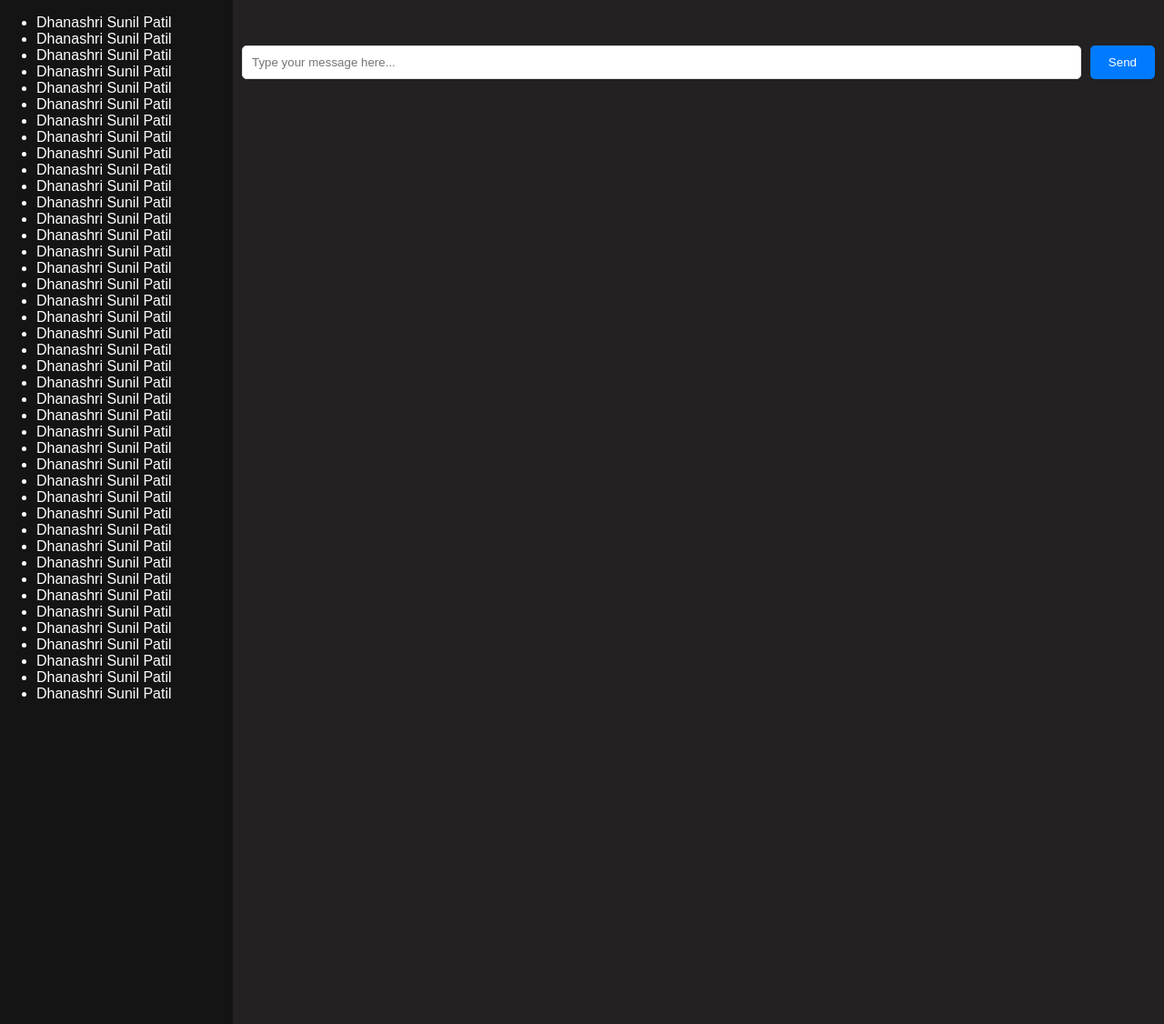
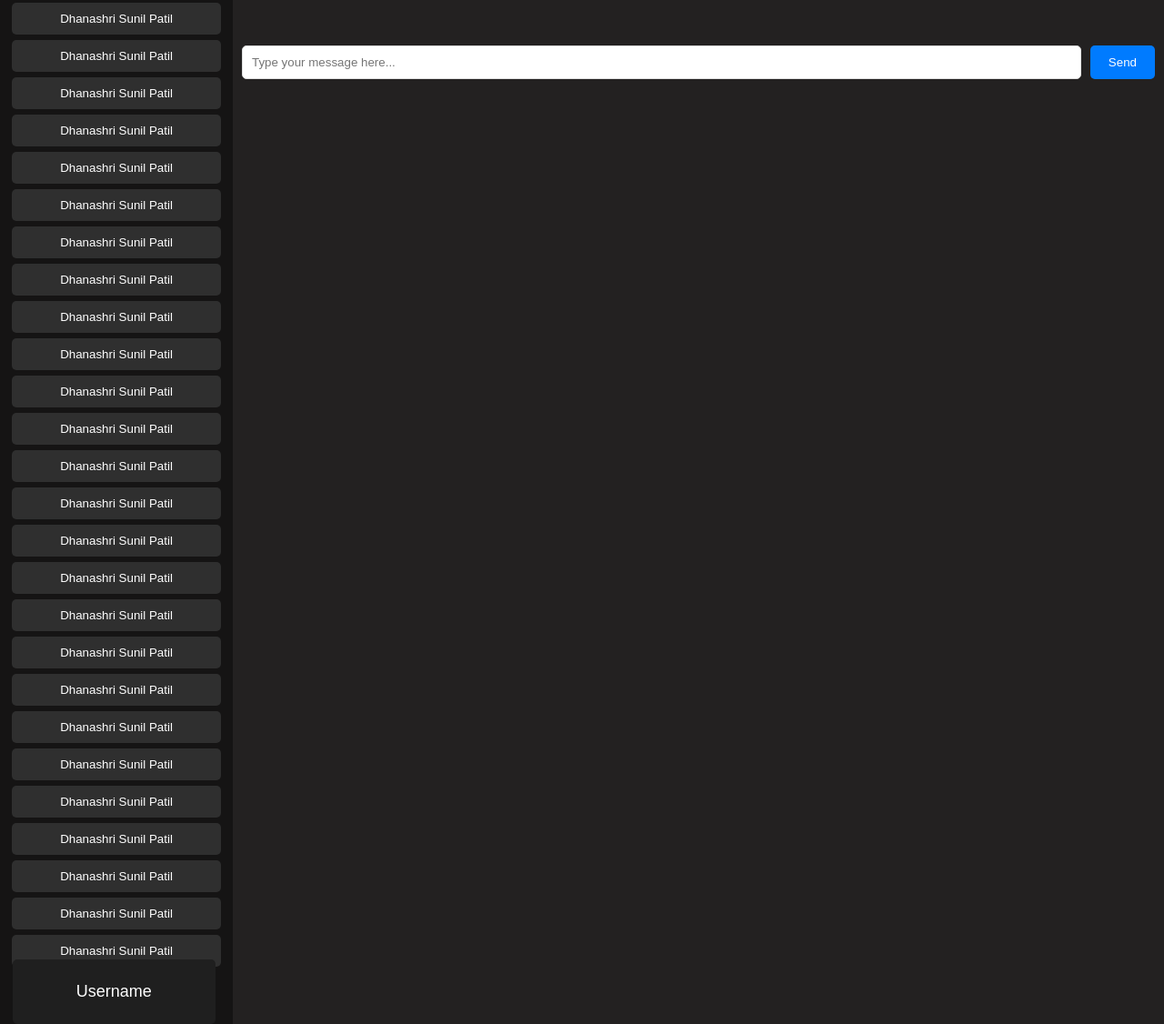
Before and after one commit to Naman7214/Career-Guidance, a Flask app: template templates/chat.html in a window 1280 px wide. Shown: the whole page at 91% size. Run offline with Flask 3, Linux system fonts and the light colour scheme; the template is opened without the code that fills it, so the values that code supplies are empty.

Commit message:
Major Major Major Major Major Major Changes Changes Changes

```diff
--- a/templates/chat.html
+++ b/templates/chat.html
@@ -139,6 +139,33 @@
         button:hover {
             background-color: #0056b3;
         }
+
+        .chatHistoryBtn {
+            margin: 3px;
+            background-color: #2f2f2f;
+            width: 90%;
+        }
+
+        ul {
+            margin: 0;
+            padding: 0;
+            display: flex;
+            flex-direction: column;
+            align-items: center;
+        }
+
+        #userProfileBtn {
+            position: fixed;
+            padding: 25px;
+            font-size: large;
+            bottom: 0;
+            left: 14px;
+            width: 17.4%;
+            /* margin: 3px; */
+            background-color: #1f1f1f;
+            /* width: 90%; */
+
+        }
     </style>
 </head>
 
@@ -146,57 +173,44 @@
     <div class="container">
         <div id="chatlist">
             <ul>
-                <li>Dhanashri Sunil Patil</li>
-                <li>Dhanashri Sunil Patil</li>
-                <li>Dhanashri Sunil Patil</li>
-                <li>Dhanashri Sunil Patil</li>
-                <li>Dhanashri Sunil Patil</li>
-                <li>Dhanashri Sunil Patil</li>
-                <li>Dhanashri Sunil Patil</li>
-                <li>Dhanashri Sunil Patil</li>
-                <li>Dhanashri Sunil Patil</li>
-                <li>Dhanashri Sunil Patil</li>
-                <li>Dhanashri Sunil Patil</li>
-                <li>Dhanashri Sunil Patil</li>
-                <li>Dhanashri Sunil Patil</li>
-                <li>Dhanashri Sunil Patil</li>
-                <li>Dhanashri Sunil Patil</li>
-                <li>Dhanashri Sunil Patil</li>
-                <li>Dhanashri Sunil Patil</li>
-                <li>Dhanashri Sunil Patil</li>
-                <li>Dhanashri Sunil Patil</li>
-                <li>Dhanashri Sunil Patil</li>
-                <li>Dhanashri Sunil Patil</li>
-                <li>Dhanashri Sunil Patil</li>
-                <li>Dhanashri Sunil Patil</li>
-                <li>Dhanashri Sunil Patil</li>
-                <li>Dhanashri Sunil Patil</li>
-                <li>Dhanashri Sunil Patil</li>
-                <li>Dhanashri Sunil Patil</li>
-                <li>Dhanashri Sunil Patil</li>
-                <li>Dhanashri Sunil Patil</li>
-                <li>Dhanashri Sunil Patil</li>
-                <li>Dhanashri Sunil Patil</li>
-                <li>Dhanashri Sunil Patil</li>
-                <li>Dhanashri Sunil Patil</li>
-                <li>Dhanashri Sunil Patil</li>
-                <li>Dhanashri Sunil Patil</li>
-                <li>Dhanashri Sunil Patil</li>
-                <li>Dhanashri Sunil Patil</li>
-                <li>Dhanashri Sunil Patil</li>
-                <li>Dhanashri Sunil Patil</li>
-                <li>Dhanashri Sunil Patil</li>
-                <li>Dhanashri Sunil Patil</li>
-                <li>Dhanashri Sunil Patil</li>
-
+                <button class="chatHistoryBtn">Dhanashri Sunil Patil</button>
+                <button class="chatHistoryBtn">Dhanashri Sunil Patil</button>
+                <button class="chatHistoryBtn">Dhanashri Sunil Patil</button>
+                <button class="chatHistoryBtn">Dhanashri Sunil Patil</button>
+                <button class="chatHistoryBtn">Dhanashri Sunil Patil</button>
+                <button class="chatHistoryBtn">Dhanashri Sunil Patil</button>
+                <button class="chatHistoryBtn">Dhanashri Sunil Patil</button>
+                <button class="chatHistoryBtn">Dhanashri Sunil Patil</button>
+                <button class="chatHistoryBtn">Dhanashri Sunil Patil</button>
+                <button class="chatHistoryBtn">Dhanashri Sunil Patil</button>
+                <button class="chatHistoryBtn">Dhanashri Sunil Patil</button>
+                <button class="chatHistoryBtn">Dhanashri Sunil Patil</button>
+                <button class="chatHistoryBtn">Dhanashri Sunil Patil</button>
+                <button class="chatHistoryBtn">Dhanashri Sunil Patil</button>
+                <button class="chatHistoryBtn">Dhanashri Sunil Patil</button>
+                <button class="chatHistoryBtn">Dhanashri Sunil Patil</button>
+                <button class="chatHistoryBtn">Dhanashri Sunil Patil</button>
+                <button class="chatHistoryBtn">Dhanashri Sunil Patil</button>
+                <button class="chatHistoryBtn">Dhanashri Sunil Patil</button>
+                <button class="chatHistoryBtn">Dhanashri Sunil Patil</button>
+                <button class="chatHistoryBtn">Dhanashri Sunil Patil</button>
+                <button class="chatHistoryBtn">Dhanashri Sunil Patil</button>
+                <button class="chatHistoryBtn">Dhanashri Sunil Patil</button>
+                <button class="chatHistoryBtn">Dhanashri Sunil Patil</button>
+                <button class="chatHistoryBtn">Dhanashri Sunil Patil</button>
+                <button class="chatHistoryBtn">Dhanashri Sunil Patil</button>
             </ul>
+            <div class="userDetails">
+                <button id="userProfileBtn">Username</button>
+            </div>
         </div>
         <div id="chatarea">
             <div id="chat-container">
                 <div id="chat-box">
                     {% for exchange in messages %}
                     <div class="chat-message {% if exchange.role == 'user' %}you{% else %}Guido{% endif %}">
-                        <strong style="color: white;">{% if exchange.role == 'user' %}You{% else %}Guido{% endif %}:</strong>
+                        <strong style="color: white;">{% if exchange.role == 'user' %}You{% else %}Guido{% endif
+                            %}:</strong>
                         <!-- Apply the markdown_bold filter -->
                         <p>{{ exchange.text | replace("\n", "<br>") | safe }}</p>
                     </div>
@@ -213,6 +227,17 @@
 
     <script>
         document.addEventListener('DOMContentLoaded', function () {
+
+            const profileBtn = document.getElementById('userProfileBtn');
+            profileBtn.addEventListener('click', function() {
+                // Logic to show profile details
+                // This can be a modal or an alert for simplicity
+                alert('Profile details go here.');
+            });
+
+            const chatBox = document.getElementById('chat-box');
+            chatBox.scrollTop = chatBox.scrollHeight;
+
             const form = document.querySelector('form');
             form.addEventListener('submit', function (e) {
                 e.preventDefault(); // Prevent the form from submitting the traditional way
@@ -222,7 +247,7 @@
 
                 if (message) { // Only proceed if the message is not empty
                     // Append the user message to the chat immediately
-                    chatBox.innerHTML += '<div class="chat-message user"><strong>User:</strong><p>' + message + '</p></div>';
+                    chatBox.innerHTML += '<div class="chat-message you" ><strong style="color:white">You:</strong><p>' + message + '</p></div>';
                     messageInput.value = ''; // Clear the input right after sending
 
                     // AJAX request to send the message
@@ -237,13 +262,17 @@
                         .then(response => response.json())
                         .then(data => {
                             // Append the bot response to the chat
-                            chatBox.innerHTML += '<div class="chat-message model"><strong>Bot:</strong><p>' + data.response + '</p></div>';
+                            chatBox.innerHTML += '<div class="chat-message Guido" ><strong style="color:white">Guido:</strong><p>' + data.response + '</p></div>';
                             chatBox.scrollTop = chatBox.scrollHeight; // Scroll to the bottom to show the latest message
                         })
                         .catch(error => console.error('Error:', error));
                 }
+
+                // Scroll the chat box to the bottom as soon as the page loads
+                chatBox.scrollTop = chatBox.scrollHeight;
             });
         });
+
     </script>
 
 
```
